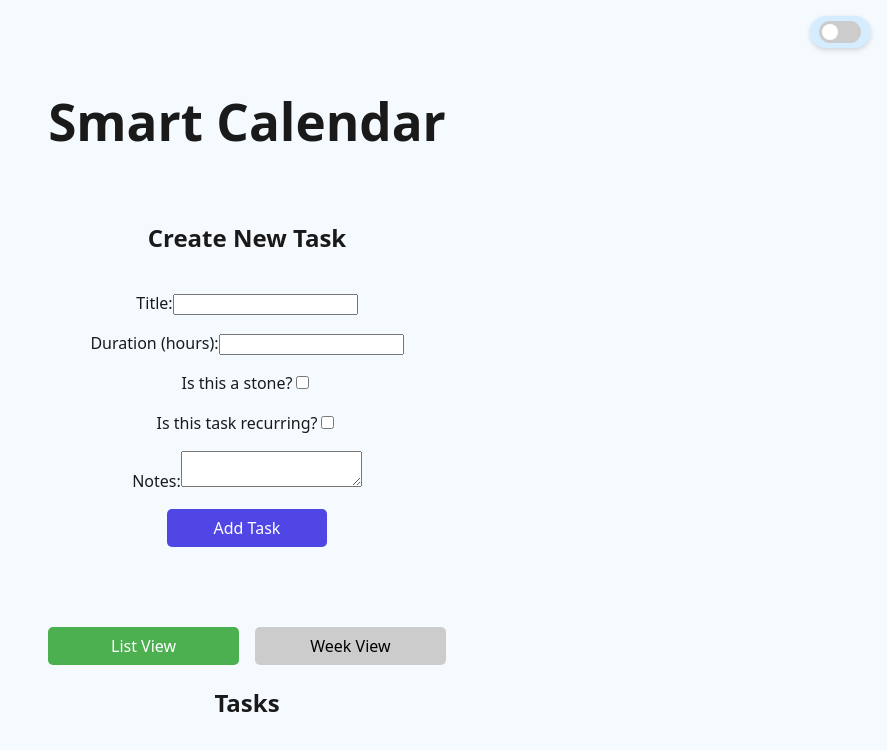
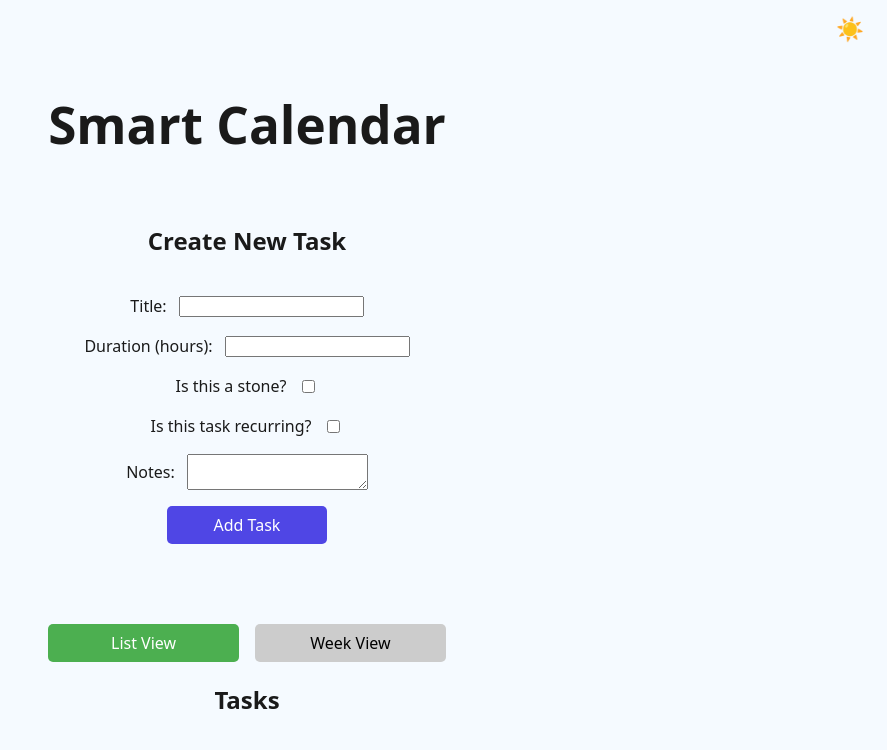
Before and after one commit to PolinaPred/smart-calendar, a React (Vite) app: page / in a window 1280 px wide. Shown: the top 750 px of the page, without its empty margins (393-1280 px from the left). Built offline with nearby package versions, Linux system fonts and the light colour scheme.

Commit message:
Aesthetics
Added gaps between titles and inputs in the New Task form
Adjusted the Dark Mode toggle to be more presentable

```diff
--- a/src/App.css
+++ b/src/App.css
@@ -65,47 +65,50 @@ body {
   transition: background-color 0.3s ease, color 0.3s ease;
 }
 
-.switch {
+.floating-toggle{
   position: relative;
   display: inline-block;
   width: 42px;
-  height: 22px;
+  height: 42px;
+  cursor: pointer;
 }
 
-.switch input {
+.floating-toggle input {
   opacity: 0;
   width: 0;
   height: 0;
 }
 
-.slider {
-  position: absolute;
-  cursor: pointer;
-  background-color: #ccc;
-  border-radius: 34px;
-  top: 0;
-  left: 0;
-  right: 0;
-  bottom: 0;
-  transition: 0.4s;
+.floating-toggle .slider {
+  display: none;
 }
 
-.slider::before {
+.floating-toggle .emoji {
   position: absolute;
-  content: "";
-  height: 16px;
-  width: 16px;
-  left: 3px;
-  bottom: 3px;
-  background-color: white;
-  border-radius: 50%;
-  transition: 0.4s;
+  top: -4px;
+  left: 50%;
+  transform: translateX(-50%);
+  font-size: 1.4rem;
+  pointer-events: none;
+  user-select: none;
 }
 
-.switch input:checked + .slider {
-  background-color: #4a90e2;
+.task-form{
+  display: flex;
+  gap: 1rem;
+  flex-direction: column;
+  align-items: center;
 }
 
-.switch input:checked + .slider:before {
-  transform: translateX(20px);
+.form-row{
+  display: flex;
+  align-items: center;
+  gap: 0.75rem;
+  justify-content: center;
 }
+
+.form-row label {
+  text-align: right;
+  font-weight: 500;
+  display: inline-block;
+}
--- a/src/App.jsx
+++ b/src/App.jsx
@@ -51,22 +51,19 @@ function App() {
         position: 'fixed',
         top: '1rem',
         right: '1rem',
-        zIndex: 1000,
-        display: 'flex',
-        alignItems: 'center',
-        gap: '0.5rem',
-        background: 'var(--header-bg)',
-        padding: '0.3rem 0.6rem',
-        borderRadius: '20px',
-        boxShadow: '0 2px 5px rgba(0,0,0,0.15)',
+        zIndex: 1000
       }}>
-        <label className="switch">
+        <label className="floating-toggle"
+        title={darkMode ? 'Switch to light mode' : 'Switch to dark mode'}>
           <input
             type="checkbox"
             checked={darkMode}
             onChange={() => setDarkMode(prev => !prev)}
           />
-          <span className='slider' />
+          <span className="slider"/>
+          <span className="emoji">
+            {darkMode ? '🌙' : '☀️'}
+          </span>
         </label>
     </div>
 
@@ -118,7 +115,7 @@ function App() {
             {tasks.map(t => (
               <li key={t.id}>
                 {t.title} ({t.locked ? "Stone" : "Sand"}, {t.duration} hr{t.duration !== 1 ? 's' : ''})
-                <button onClick={() => deleteTask(t.id)} style = {{ marginLeft: '1rem'}}>
+                <button onClick={() => deleteTask(t.id)} style = {{ marginLeft: '1rem', marginBottom: '0.6rem', paddingTop: '0.2rem', paddingBottom: '0.4rem'}}>
                   Delete
                 </button>
               </li>
--- a/src/components/TaskForm.jsx
+++ b/src/components/TaskForm.jsx
@@ -56,6 +56,7 @@ return (
     {
     <form
         onSubmit={handleSubmit}
+        className="task-form"
         style={{
             display: 'grid',
             gap: '1rem',
@@ -66,13 +67,13 @@ return (
     >
         <h2>Create New Task</h2>
 
-    <label>
-        Title:
-        <input value={title} onChange={e => setTitle(e.target.value)} required/>
-    </label>
+    <div className="form-row">
+        <label htmlFor="title">Title:</label>
+        <input id="title" type="text" value={title} onChange={e => setTitle(e.target.value)} required/>
+    </div>
 
-    <label>
-        Duration (hours):
+    <div className="form-row">
+        <label>Duration (hours):</label>
         <input
             type="number"
             step="0.25"
@@ -80,43 +81,43 @@ return (
             onChange={e => setDuration(e.target.value)}
             required
         />
-    </label>
+    </div>
 
-    <label>
-        Is this a stone?
+    <div className="form-row">
+        <label>Is this a stone?</label>
         <input
             type="checkbox"
             checked={locked}
             onChange={e => setLocked(e.target.checked)}
         />
-    </label>
+    </div>
 
     {locked && (
-        <label>
-            Scheduled At:
+        <div className="form-row">
+            <label>Scheduled At:</label>
             <input
                 type="datetime-local"
                 value={scheduledAt}
                 onChange={e => setScheduledAt(e.target.value)}
                 step="60"
             />
-        </label>
+        </div>
     )}
 
-    <label>
-        Is this task recurring?
+    <div className="form-row">
+        <label>Is this task recurring?</label>
         <input
             type="checkbox"
             checked={repeating}
             onChange={e => setRepeating(e.target.checked)}
         />
-    </label>
+    </div>
 
     {repeating && (
             <>
             {locked == false && (
-            <label>
-                Complete every:
+                <div className="form-row">
+                <label>Complete every:</label>
                 <input
                     type="number"
                     min="1"
@@ -132,7 +133,7 @@ return (
                     <option value="week">Week(s)</option>
                     <option value="month">Month(s)</option>
                 </select>
-            </label>
+                </div>
             )}
 
             {locked == true && (
@@ -163,13 +164,13 @@ return (
             </>
     )}
 
-    <label>
-        Notes:
+    <div className="form-row">
+        <label>Notes:</label>
         <textarea
             value={notes}
             onChange={e => setNotes(e.target.value)}
         />
-    </label>
+    </div>
 
     <button
     type="submit"
```
Lines whose indentation alone changed are shown as unchanged.
